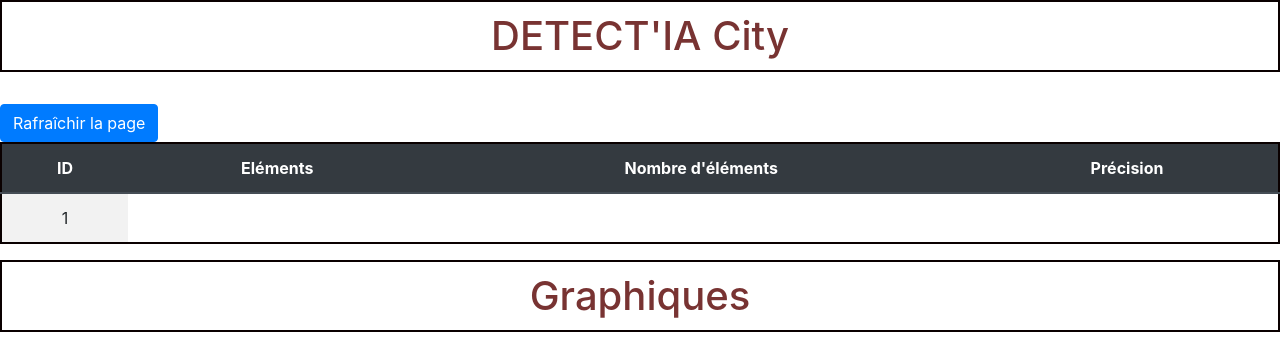
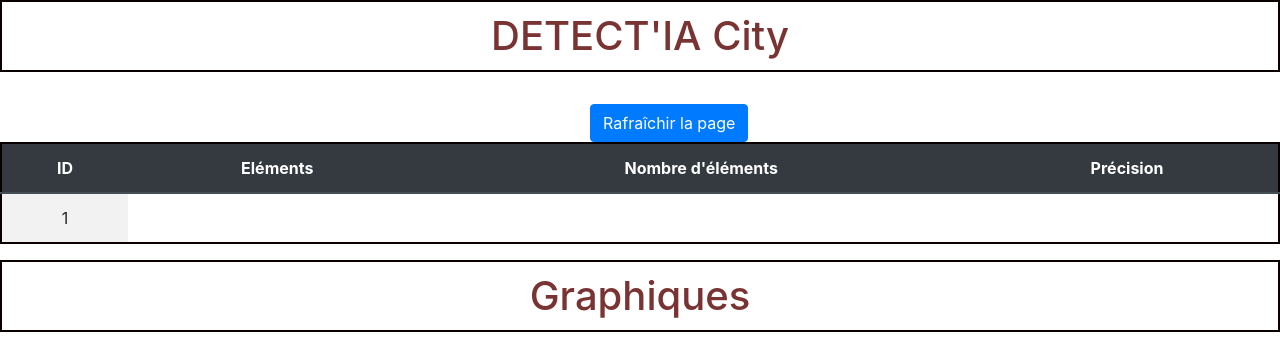
Before and after one commit to RaphaelDiaz94/IHM_Project, a Flask app: page / in a window 1280 px wide. Shown: the part 56-396 px from the top of the page. Run offline with Flask 2, Linux system fonts and the light colour scheme; a database or web service that is not in the repository returns one stand-in record (values such as "Sample title"); data that the repository does not hold is empty; some libraries are stand-ins or nearby versions.

Commit message:
css button

```diff
--- a/static/css/style.css
+++ b/static/css/style.css
@@ -21,3 +21,12 @@ h1 {
     width: 50%;
 
 }
+
+#boutton{
+
+    left: 350px;
+
+
+
+
+}
--- a/templates/base.html
+++ b/templates/base.html
@@ -32,9 +32,11 @@
 
     <figure class="figure">
     </figure>
-    <form>
-      <input Type="button" value="Rafraîchir la page" class="btn btn-primary" onClick="history.go(0)" id="bouton">
-    </form>
+    <div id="boutton" style='width:100px;margin:0 50%;position:relative;left:-50px;'>
+      <form>
+        <input Type="button" value="Rafraîchir la page" class="btn btn-primary" onClick="history.go(0)">
+      </form>
+    </div>
 
     <div style="overflow-x:auto;">
       <table class="table table-striped">
--- a/templates/index.html
+++ b/templates/index.html
@@ -2,7 +2,7 @@
 
 {% block content %}
     <h1>{% block title %} DETECT'IA City {% endblock %}</h1>
-    <div class="carroussel"></div>
+    <div class="carroussel">
       <div id="carouselExampleControls" class="carousel slide" data-ride="carousel" >
         <div class="carousel-inner">
         {% for item in list_filename%}
```
